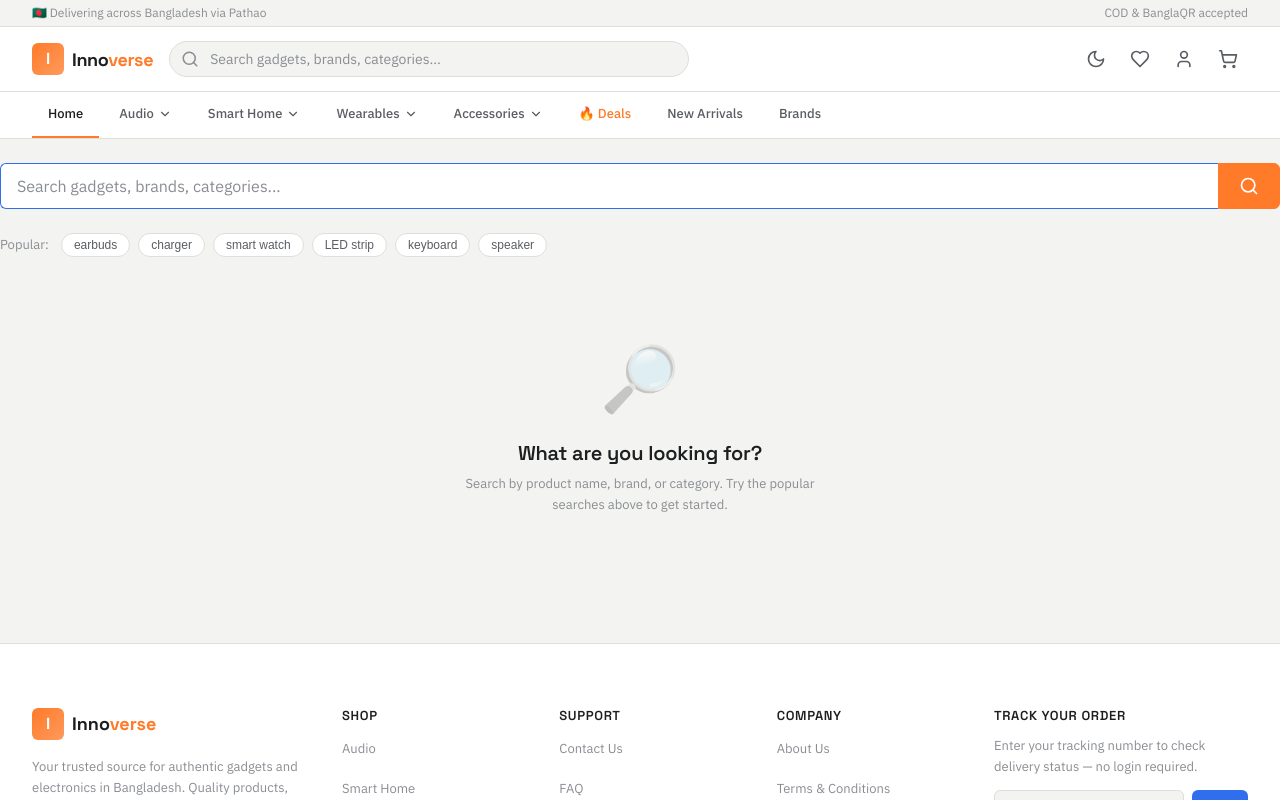
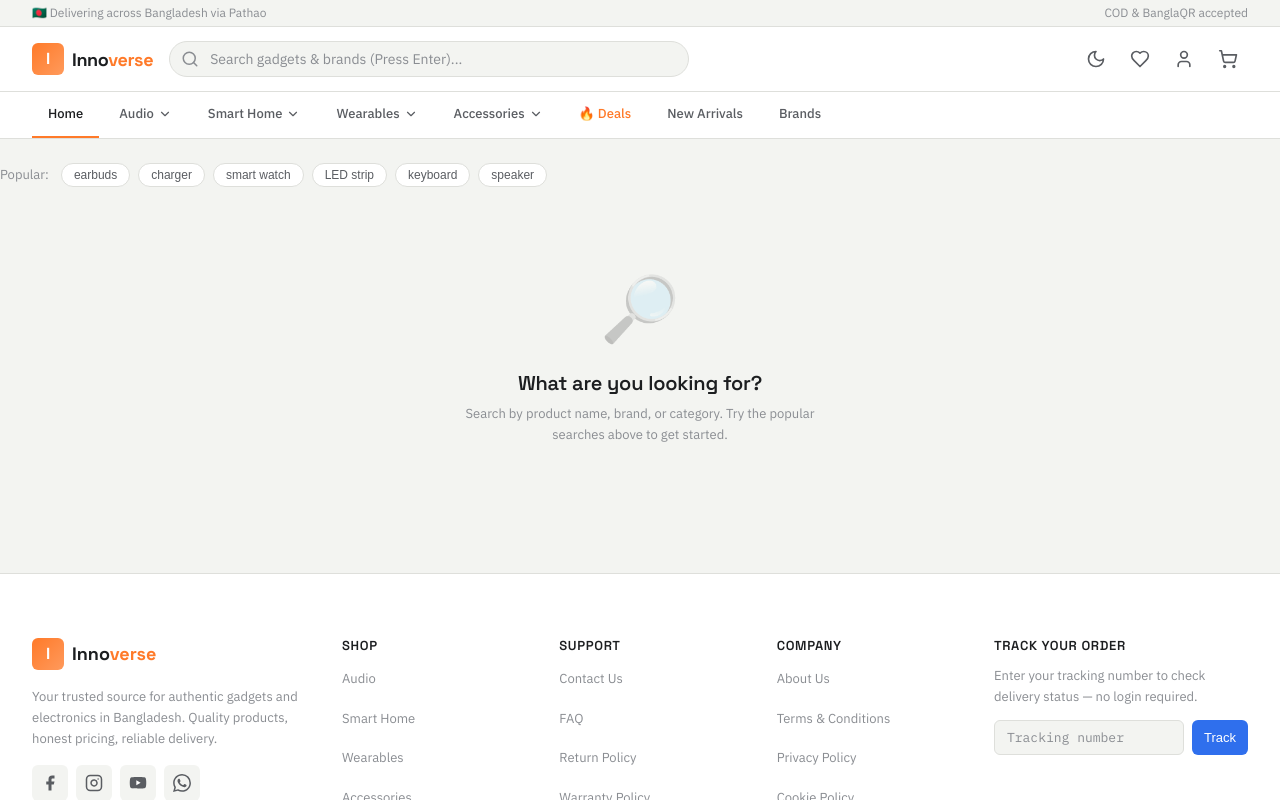
Before and after one commit to jahirul-pu/Innoverse-1.0, a Next.js app in the folder frontend/: page /search in a window 1280 px wide. Shown: the top 800 px of the page. Built offline with nearby package versions, Linux system fonts and the light colour scheme.

Commit message:
fix: remove secondary searchbar from search results page and add Press Enter indicator to search inputs

```diff
--- a/frontend/app/(storefront)/search/page.tsx
+++ b/frontend/app/(storefront)/search/page.tsx
@@ -2,7 +2,7 @@
 
 import { useState, useMemo, useEffect } from "react";
 import Link from "next/link";
-import { useSearchParams } from "next/navigation";
+import { useRouter, useSearchParams } from "next/navigation";
 import { Suspense } from "react";
 import styles from "./Search.module.css";
 import homeStyles from "../Home.module.css";
@@ -83,14 +83,13 @@
 }
 
 function SearchContent() {
+  const router = useRouter();
   const searchParams = useSearchParams();
   const urlQuery = searchParams.get("q") || "";
   const [query, setQuery] = useState(urlQuery);
-  const [searchInput, setSearchInput] = useState(urlQuery);
 
   useEffect(() => {
     setQuery(urlQuery);
-    setSearchInput(urlQuery);
   }, [urlQuery]);
 
   const results = useMemo(() => {
@@ -103,33 +102,13 @@
     );
   }, [query]);
 
-  const handleSearch = (e: React.FormEvent) => {
-    e.preventDefault();
-    setQuery(searchInput);
-  };
-
   const handleSuggestionClick = (term: string) => {
-    setSearchInput(term);
-    setQuery(term);
+    router.push(`/search?q=${encodeURIComponent(term)}`);
   };
 
   return (
     <div className={`container ${styles["search-page"]}`}>
-      {/* Search Bar */}
-      <form className={styles["search-bar"]} onSubmit={handleSearch}>
-        <input
-          type="text"
-          className={styles["search-bar__input"]}
-          placeholder="Search gadgets, brands, categories..."
-          value={searchInput}
-          onChange={(e) => setSearchInput(e.target.value)}
-          autoFocus
-          id="search-input"
-        />
-        <button type="submit" className={styles["search-bar__btn"]} id="search-btn">
-          <SearchIcon />
-        </button>
-      </form>
+
 
       {/* Suggestions */}
       <div className={styles["search-suggestions"]}>
--- a/frontend/components/storefront/Header/Header.tsx
+++ b/frontend/components/storefront/Header/Header.tsx
@@ -196,7 +196,7 @@
             <input
               type="search"
               className={styles["header__search-input"]}
-              placeholder="Search gadgets, brands, categories..."
+              placeholder="Search gadgets & brands (Press Enter)..."
               value={searchQuery}
               onChange={(e) => setSearchQuery(e.target.value)}
               id="header-search"
@@ -316,7 +316,7 @@
           <input
             type="search"
             className="input input--search"
-            placeholder="Search..."
+            placeholder="Search (Press Enter)..."
             value={mobileSearchQuery}
             onChange={(e) => setMobileSearchQuery(e.target.value)}
             aria-label="Search products"
```
